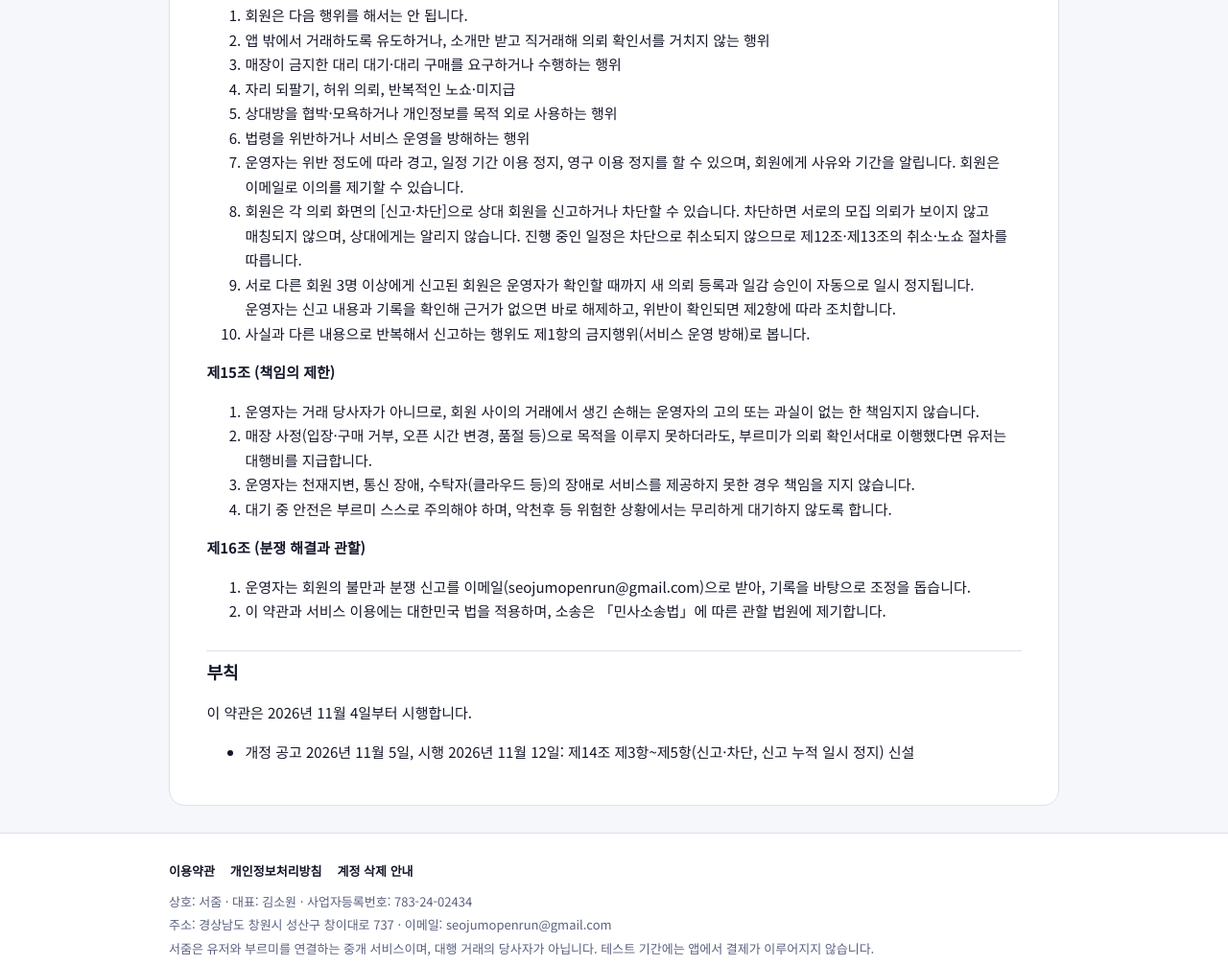
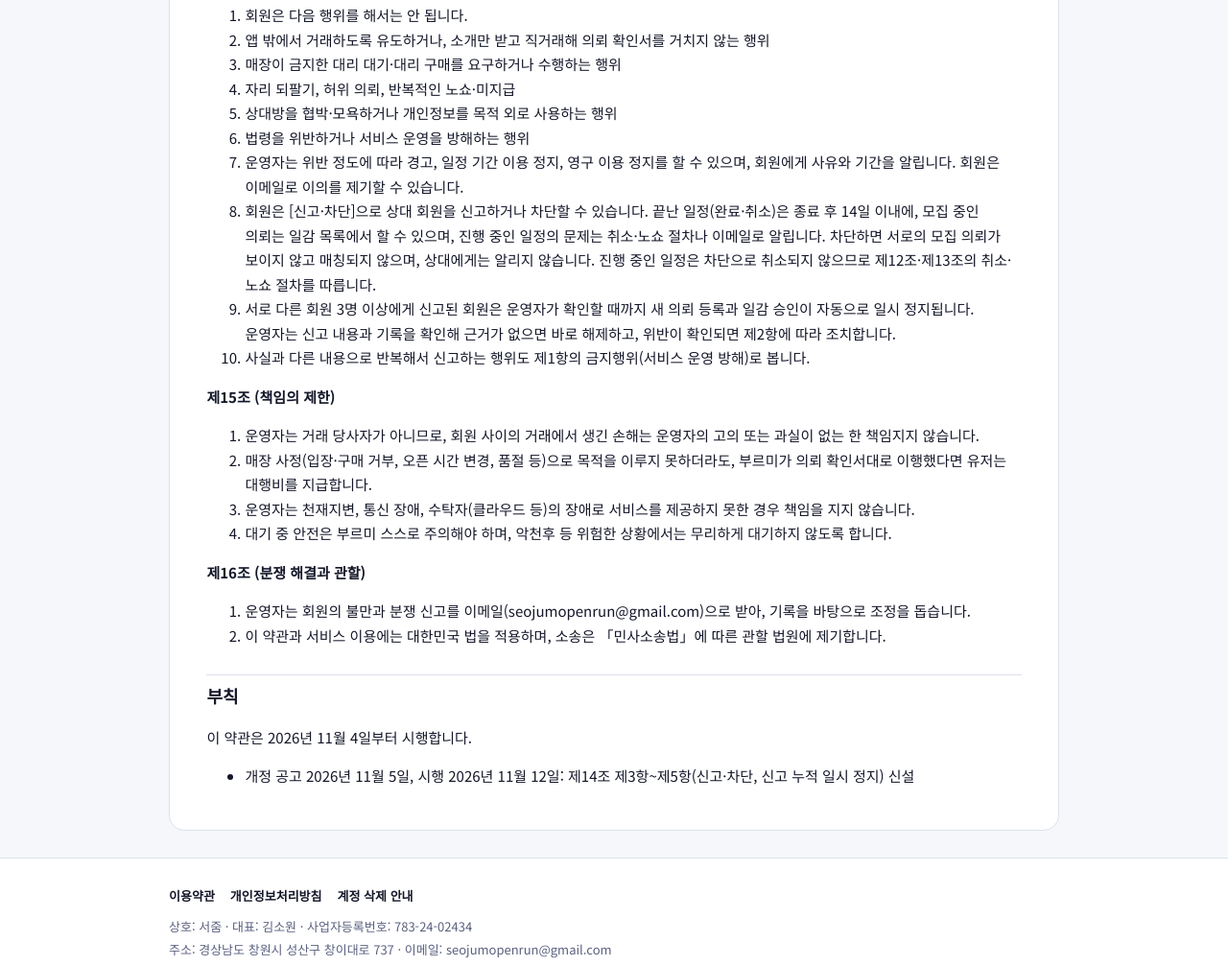
Before and after one commit to seojum-app/seojum-app.github.io, a plain HTML site: page terms.html in a window 1280 px wide. Shown: the part 2559-3566 px from the top of the page at 96% size. Drawn offline with Linux system fonts and the light colour scheme.

Commit message:
Add files via upload

```diff
--- a/terms.html
+++ b/terms.html
@@ -154,7 +154,7 @@ footer p{margin:2px 0}
 <li>상대방을 협박·모욕하거나 개인정보를 목적 외로 사용하는 행위</li>
 <li>법령을 위반하거나 서비스 운영을 방해하는 행위</li>
 <li>운영자는 위반 정도에 따라 경고, 일정 기간 이용 정지, 영구 이용 정지를 할 수 있으며, 회원에게 사유와 기간을 알립니다. 회원은 이메일로 이의를 제기할 수 있습니다.</li>
-<li>회원은 각 의뢰 화면의 [신고·차단]으로 상대 회원을 신고하거나 차단할 수 있습니다. 차단하면 서로의 모집 의뢰가 보이지 않고 매칭되지 않으며, 상대에게는 알리지 않습니다. 진행 중인 일정은 차단으로 취소되지 않으므로 제12조·제13조의 취소·노쇼 절차를 따릅니다.</li>
+<li>회원은 [신고·차단]으로 상대 회원을 신고하거나 차단할 수 있습니다. 끝난 일정(완료·취소)은 종료 후 14일 이내에, 모집 중인 의뢰는 일감 목록에서 할 수 있으며, 진행 중인 일정의 문제는 취소·노쇼 절차나 이메일로 알립니다. 차단하면 서로의 모집 의뢰가 보이지 않고 매칭되지 않으며, 상대에게는 알리지 않습니다. 진행 중인 일정은 차단으로 취소되지 않으므로 제12조·제13조의 취소·노쇼 절차를 따릅니다.</li>
 <li>서로 다른 회원 3명 이상에게 신고된 회원은 운영자가 확인할 때까지 새 의뢰 등록과 일감 승인이 자동으로 일시 정지됩니다. 운영자는 신고 내용과 기록을 확인해 근거가 없으면 바로 해제하고, 위반이 확인되면 제2항에 따라 조치합니다.</li>
 <li>사실과 다른 내용으로 반복해서 신고하는 행위도 제1항의 금지행위(서비스 운영 방해)로 봅니다.</li>
 </ol>
```
